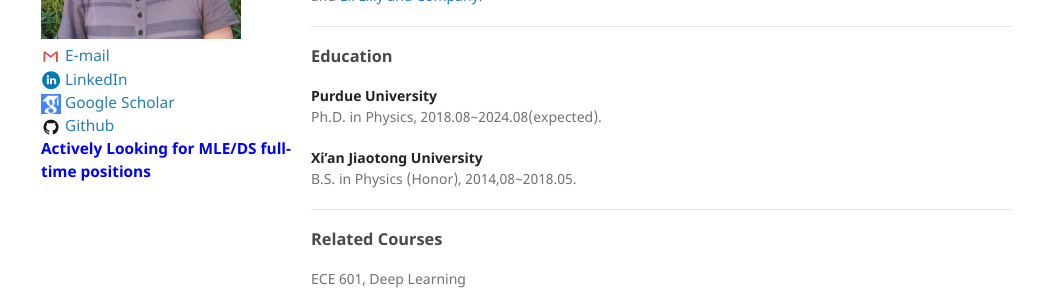
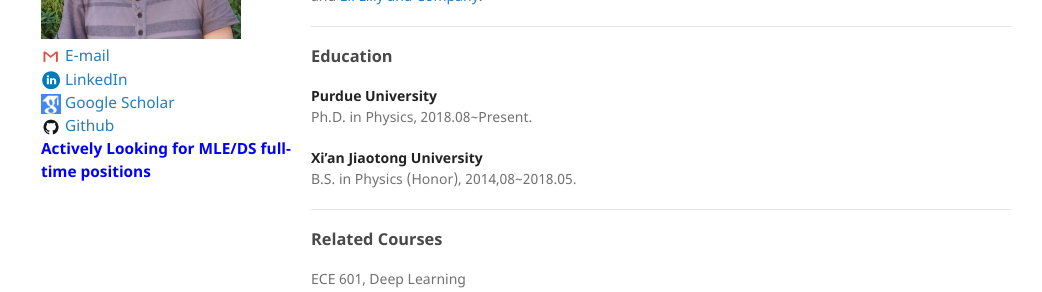
Before and after one commit to peng-ju/peng-ju.github.io, a Jekyll site: the page built from index.md, in a window 1280 px wide. Shown: the part 328-620 px from the top of the page, without its empty margins (119-1161 px from the left). Built offline with Jekyll 4.4.1, drawn with Linux system fonts in a browser that asks for light colours.

Commit message:
adjust index

```diff
--- a/index.md
+++ b/index.md
@@ -11,7 +11,7 @@ I am a big fan of Artificial Intelligence (AI). I have more than 4 years of expe
 ---
 ### Education
 **Purdue University**
-Ph.D. in Physics, 2018.08~2024.08(expected).
+Ph.D. in Physics, 2018.08~Present.
 
 **Xi'an Jiaotong University**
 B.S. in Physics (Honor), 2014,08~2018.05.
```
